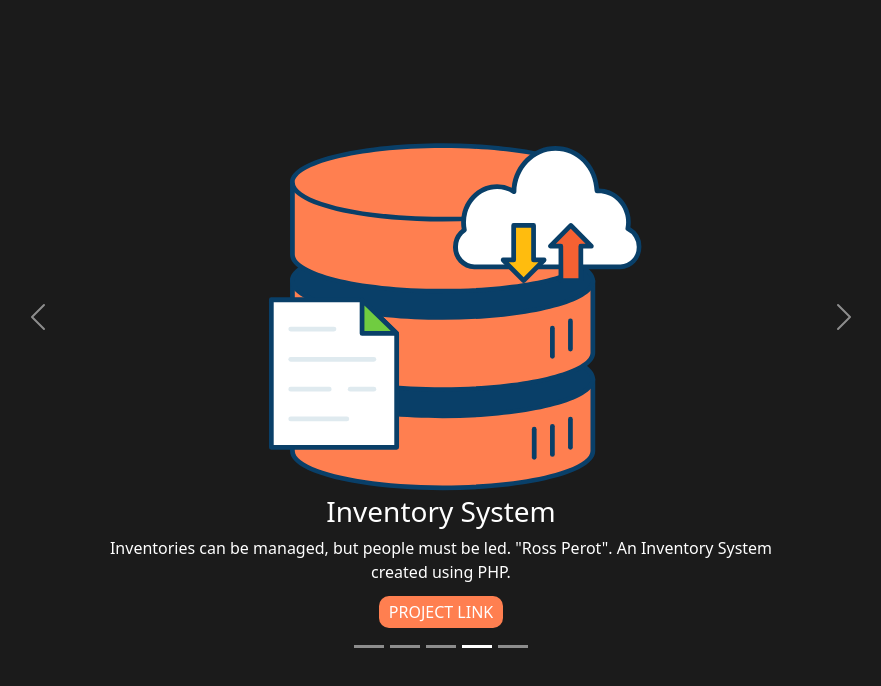
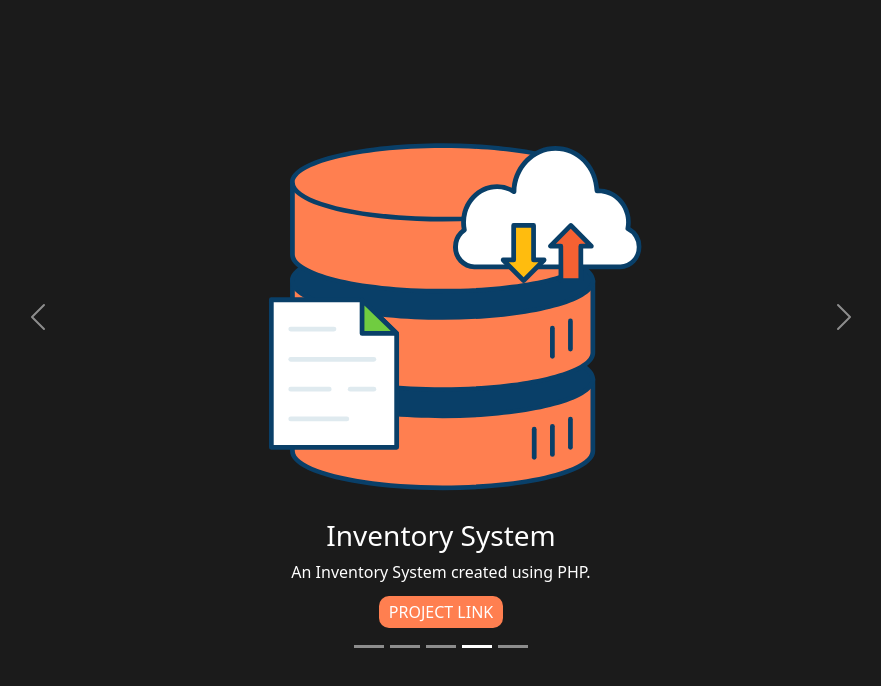
Before and after one commit to JCciasico/My-Portfolio, a Vue app: page / in a window 1280 px wide. Both pictures are taken after a click on the button 676 px from the left and 3591 px from the top of the page. Shown: the part 2945-3631 px from the top of the page, without its empty margins (199-1080 px from the left). Built offline with nearby package versions, Linux system fonts and the light colour scheme; a web font is replaced by a local one; what vue-scroll-reveal would draw is missing.

Commit message:
fix: inventory description

```diff
--- a/src/components/PortfolioSection.vue
+++ b/src/components/PortfolioSection.vue
@@ -48,7 +48,7 @@
                             <img src="../assets/Data storage_Outline.svg" class="d-block w-100" alt="...">
                             <div class="carousel-caption d-md-block" style="margin-bottom:10px;">
                                 <h3>Inventory System</h3>
-                                <p>Inventories can be managed, but people must be led. "Ross Perot". An Inventory System created using PHP.</p>
+                                <p>An Inventory System created using PHP.</p>
                                 <a href="#" id="link">PROJECT LINK</a>
                             </div>
                         </div>
```
